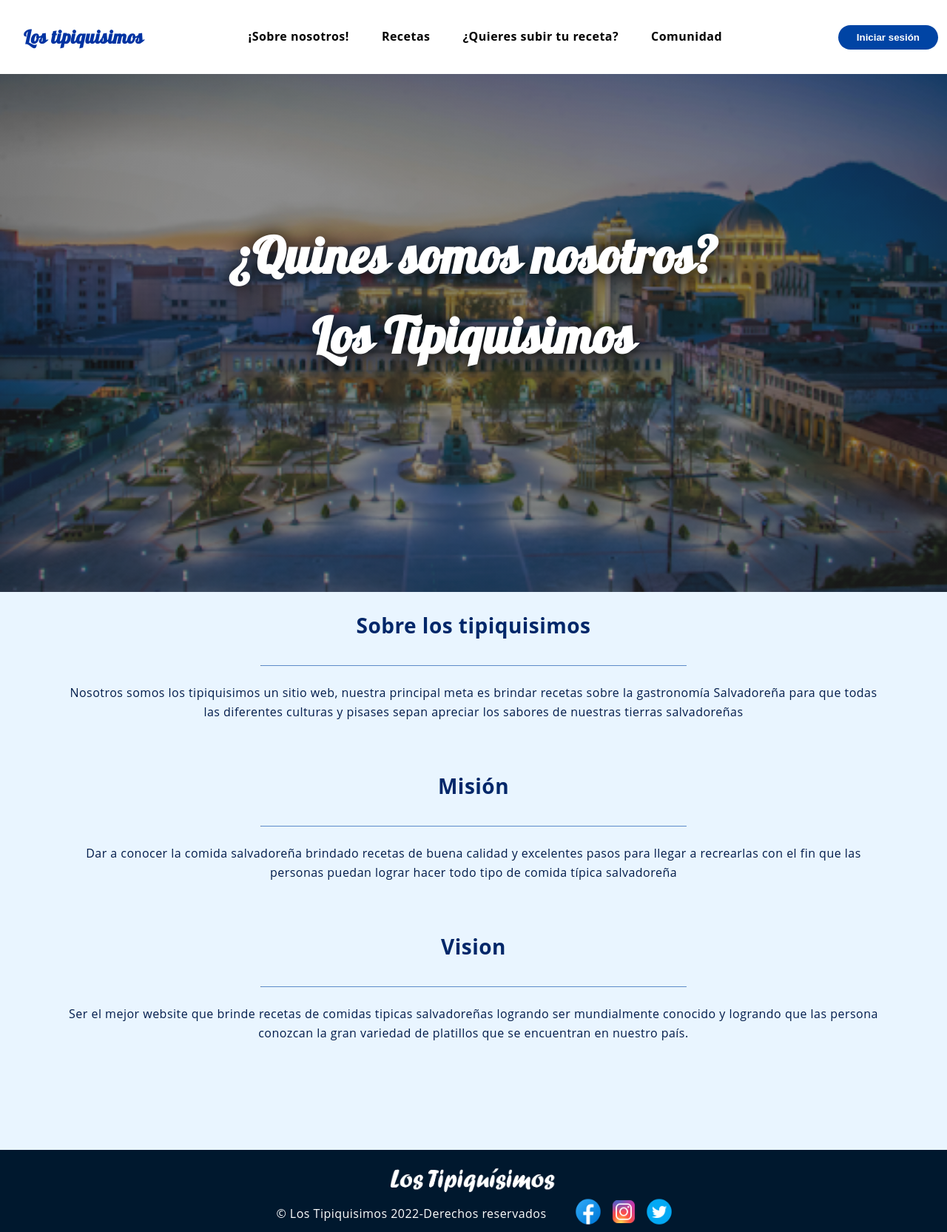
After one commit to Snark007/Crea-J-LosTipiquisimos, a PHP site: page /Html/nosotros.html in a window 1280 px wide. The commit adds this page. Shown: the whole page at 74% size. Run offline with PHP 8.4, Linux system fonts and the light colour scheme.

Commit message:
estos cambios
verificar si estos cambios furulan

```diff
--- /dev/null
+++ b/Css/nosotros.css
@@ -0,0 +1,237 @@
+@import url('https://fonts.googleapis.com/css2?family=Athiti:wght@300&family=Lobster&display=swap');
+* {
+    box-sizing: border-box;
+}
+
+html {
+    scroll-behavior: smooth;
+}
+
+body {
+    margin: 0;
+    background-color: rgb(233, 245, 255);
+    position: relative;
+}
+
+
+.container {
+    max-width: 1400px;
+    margin: auto;
+
+}
+
+.color-acento {
+    color: rgb(0, 51, 162);
+}
+
+/*--------------------menu-----------------*/
+header {
+    background-color: rgb(255, 255, 255);
+    position: sticky;
+    top: 0;
+    z-index: 9999999999999;
+}
+
+header .logo {
+    font-family: 'Lobster', cursive;
+    padding: 0px 0px;
+    font-weight: bold;
+    color: rgb(0, 51, 162);
+    font-size: 25px;
+
+}
+
+header .container {
+    display: flex;
+    flex-direction: column;
+    align-items: center;
+    text-indent: 20px;
+}
+
+header nav {
+    background-color: rgb(255, 255, 255);
+    display: flex;
+    flex-direction: column;
+    text-align: center;
+    padding-bottom: 25px;
+}
+
+header a {
+    padding: 5px 12px;
+    text-decoration: none;
+    font-weight: bold;
+    color: black;
+
+}
+
+header a:hover {
+    color: rgb(0, 43, 137);
+}
+
+/*--------------------fin menu---------------*/
+
+/*--------------------frase de menu--------------------*/
+#hero {
+    font-size: 120%;
+    display: flex;
+    align-items: center;
+    justify-content: center;
+    flex-direction: column;
+    height: 100vh;
+    background-image: linear-gradient(0deg,
+            rgba(49, 49, 49, 0.5),
+            rgba(12, 12, 12, 0.5)), url("../Img/ciudad.png");
+    background-repeat: no-repeat;
+    background-size: cover;
+    background-position: center center;
+
+}
+
+#hero h1 {
+    font-family: 'Lobster', cursive;
+    text-align: center;
+    color: white;
+    text-transform: initial;
+    text-shadow: 0px 0px 25px #000;
+}
+
+/*--------------------fin frase de menu--------------*/
+
+/*--------------------pie de pagina-------------------*/
+footer {
+    background-color: rgb(0, 24, 46);
+    font-size: 100%;
+    padding-top: 1%;
+    width: 100%;
+    margin-top: 10%;
+}
+
+footer p {
+    margin: 0;
+    padding: 12px;
+    color: #ffffff;
+}
+
+footer .container3 {
+
+    height: 40px;
+    display: flex;
+    justify-content: center;
+    align-items: flex-end;
+}
+
+@media (min-width: 850px) {
+    header {
+        position: fixed;
+        width: 100%;
+    }
+
+    header .container {
+        flex-direction: row;
+        justify-content: space-between;
+
+    }
+
+    header nav {
+        flex-direction: row;
+        padding-bottom: 0;
+        padding-right: 15px;
+    }
+
+    #hero h1 {
+        font-size: 3.5em;
+    }
+
+
+    footer .container3 {
+        justify-content: center;
+    }
+
+}
+
+/*-----------------------fin pie de pagina fin--------------------*/
+
+/*-------------------Botones-----------------*/
+button {
+    color: rgb(255, 255, 255);
+    padding: 9px 25px;
+    background-color: #0044a4;
+    border: none;
+    border-radius: 20px;
+    cursor: pointer;
+    font-weight: bold;
+}
+
+button:hover {
+    background-color: #a4d9ff;
+    color: #0067b1;
+
+}
+
+.buttons {
+    min-width: 70px;
+    display: flex;
+    justify-content: space-around;
+}
+
+/*-------------------fin Botones-----------------*/
+
+.Photographs {
+    width: 85%;
+    height: 85%;
+    text-align: left;
+
+}
+
+.contar {
+    text-align: center;
+}
+
+.contar #final {
+    max-width: 20%;
+    max-height: 20%
+}
+
+
+section .basic {
+    display: flex;
+    flex-direction: column;
+    align-items: center;
+}
+
+section .basic .start {
+    color: #002769 ;
+    font-size: 175%;
+    text-align: center;
+
+}
+
+
+section .basic .letters {
+    color: #001b4a;
+    font-size: 100%;
+    text-align: center;
+}
+
+section .space {
+    width: 45%;
+    border-color: #00225298;
+    border-top: 0px;
+}
+
+
+.card {
+    width: 33.333333%;
+}
+
+section .let {
+    border-radius: 10%;
+    background-color:#002552;
+    color: rgb(255, 255, 255);
+    text-decoration: none;
+    text-align: center;
+    align-items: center;
+    border-radius: 20px;
+    cursor: pointer;
+    margin-bottom: 20%;
+}
--- a/Css/slider.css
+++ b/Css/slider.css
@@ -19,7 +19,7 @@
     font-size: 50px;
     padding: 15px;
     cursor: pointer;
-    color: #fff;
+    color: rgb(0, 0, 0);
     transition: 0.1s;
     user-select: none;
 }
--- a/Html/Index.html
+++ b/Html/Index.html
@@ -16,9 +16,9 @@
     <!--MENU-->
     <header>
         <div class="container">
-            <h3 class="logo">Los tipiquisimos</h3>
+            <a href="../Html/Index.html"><h3 class="logo">Los tipiquisimos</h3></a>
             <nav>
-                <a href="#">¡Sobre nosotros!</a>
+                <a href="../Html/nosotros.html">¡Sobre nosotros!</a>
                 <a href="#">Recetas</a>
                 <a href="#">¿Quieres subir tu receta?</a>
                 <a href="#">Comunidad</a>
--- a/Html/Iniciarsecion.html
+++ b/Html/Iniciarsecion.html
@@ -7,6 +7,7 @@
   <title>Inicio de sesión</title>
   <link rel="icon" href="../Img/cocina.png">
   <link rel="stylesheet" href="../Css/iniciarsecion.css">
+  <link rel="stylesheet" href="../Css/cuadros.css">
 </head>
 
 <body>
--- /dev/null
+++ b/Html/nosotros.html
@@ -0,0 +1,82 @@
+<!DOCTYPE html>
+<html lang="en">
+
+<head>
+    <meta charset="UTF-8">
+    <meta http-equiv="X-UA-Compatible" content="IE=edge">
+    <meta name="viewport" content="width=device-width, initial-scale=1.0">
+    <title>Tipiquisimos</title>
+    <link rel="icon" href="../Img/cocina.png">
+    <link rel="stylesheet" href="../Css/nosotros.css">
+    <link rel="stylesheet" href="../Css/cuadros.css">
+
+</head>
+
+<body>
+    <!--MENU-->
+    <header>
+        <div class="container">
+            <a href="../Html/Index.html">
+                <h3 class="logo">Los tipiquisimos</h3>
+            </a>
+            <nav>
+                <a href="#">¡Sobre nosotros!</a>
+                <a href="#">Recetas</a>
+                <a href="#">¿Quieres subir tu receta?</a>
+                <a href="#">Comunidad</a>
+            </nav>
+
+            <a href="../Html/Iniciarsecion.html"><button class="but">Iniciar sesión</button></a>
+        </div>
+    </header>
+
+    <section id="hero">
+        <h1>¿Quines somos nosotros?<br>Los Tipiquisimos</h1>
+    </section>
+
+    <!--BASE-->
+
+    <section>
+        <div class="basic">
+            <h2 class="start">Sobre los tipiquisimos</h2>
+            <hr class="space">
+            <p class="letters">Nosotros somos los tipiquisimos un sitio web, nuestra principal meta es brindar recetas
+                sobre la gastronomía Salvadoreña para que todas <br> las diferentes culturas y pisases sepan apreciar los
+                sabores de nuestras tierras salvadoreñas</p><br>
+
+
+            <h2 class="start">Misión</h2>
+            <hr class="space">
+            <p class="letters">Dar a conocer la comida salvadoreña brindado recetas de buena calidad
+                y excelentes pasos para llegar a recrearlas con el fin que  las <br> personas
+                 puedan  lograr hacer todo tipo de comida típica salvadoreña</p><br>
+
+            <h2 class="start">Vision</h2>
+            <hr class="space">
+            <p class="letters">Ser el mejor website que brinde recetas de comidas tipicas salvadoreñas
+                logrando ser mundialmente conocido y logrando que las persona <br> conozcan la gran variedad
+                de platillos que se encuentran en nuestro país.</p>
+        </div>
+    </section>
+
+
+    <!--PIE DE PAGINA-->
+    <footer>
+        <div class="contar">
+            <img id="final" src="../Img/letras.png" alt="">
+
+        </div>
+        <div class="container3">
+            <p>&copy; Los Tipiquisimos 2022-Derechos reservados</p>
+            <p></p>
+            <a href="https://www.facebook.com/Los-Tipiquisimos-110215061699961/?ref=page_internal"><img
+                    src="../Img/facebook.png" alt="" class="Photographs"></a><br>
+            <a href="https://www.instagram.com/los_tipiquisimos.sv/"><img src="../Img/instagram.png" alt=""
+                    class="Photographs"></a><br>
+            <a href="https://twitter.com/Tipiquisimos503"><img src="../Img/twitter.png" alt=""
+                    class="Photographs"></a><br>
+        </div>
+    </footer>
+</body>
+
+</html>
--- a/Html/registrarse.html
+++ b/Html/registrarse.html
@@ -7,6 +7,7 @@
     <title>Registarse</title>
     <link rel="icon" href="../Img/cocina.png">
     <link rel="stylesheet" href="../Css/registro.css">
+    <link rel="stylesheet" href="../Css/cuadros.css">
 </head>
 <body>
     <div class="login-box">
```
Also changed, not shown: Css/estiloinicio.css (deleted, +0 -43 lines), Css/iniciarsecion.css (+12 -4 lines), Css/registro.css (+14 -7 lines), Img/ciudad.png (added).
